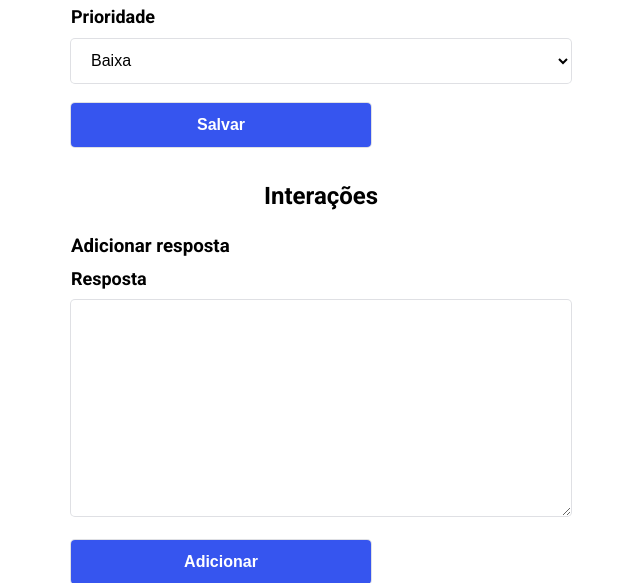
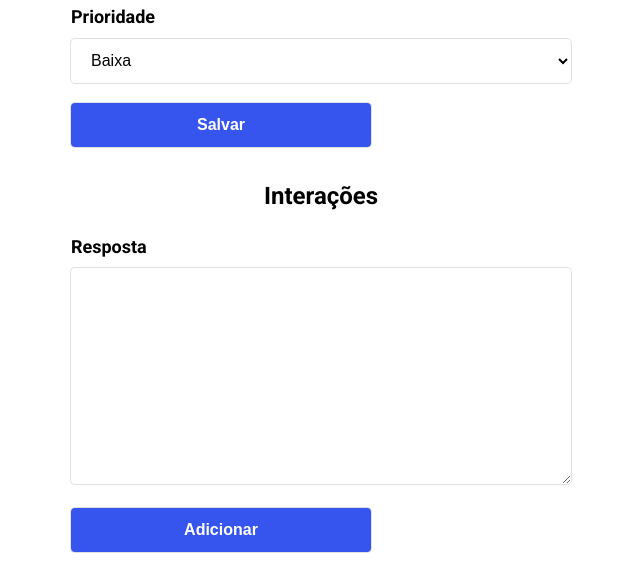
Before and after one commit to danielbecher/pyticket, a Django app: page /tickets/ticket/ in a window 1280 px wide. Shown: the part 679-1262 px from the top of the page, without its empty margins (319-959 px from the left). Run offline with Django 4.2, Linux system fonts and the light colour scheme; a user stored in the database is signed in.

Commit message:
Melhorando estilos CSS

```diff
--- a/pyticket/static/css/ticket.css
+++ b/pyticket/static/css/ticket.css
@@ -23,7 +23,7 @@
 }
 
 .ticket__interacao--textosub {
-    margin-top: 10px;
+    margin-top: 15px;
 }
 
 .ticket__subtitulo {
--- a/pyticket/templates/ticket.html
+++ b/pyticket/templates/ticket.html
@@ -36,7 +36,7 @@
 </section>
 
 <section class="resposta">
-    <h3 class="ticket__interacao--textosub">Adicionar resposta</h3>
+    <!-- <h3 class="ticket__interacao--textosub">Adicionar resposta</h3> -->
     <form action="interacaosubmit" method="POST">{% csrf_token %}
         <input type="text" name="id_ticket" value="{{ ticket.id }}" hidden>
         <label class="ticket__label">Resposta</label>
```
